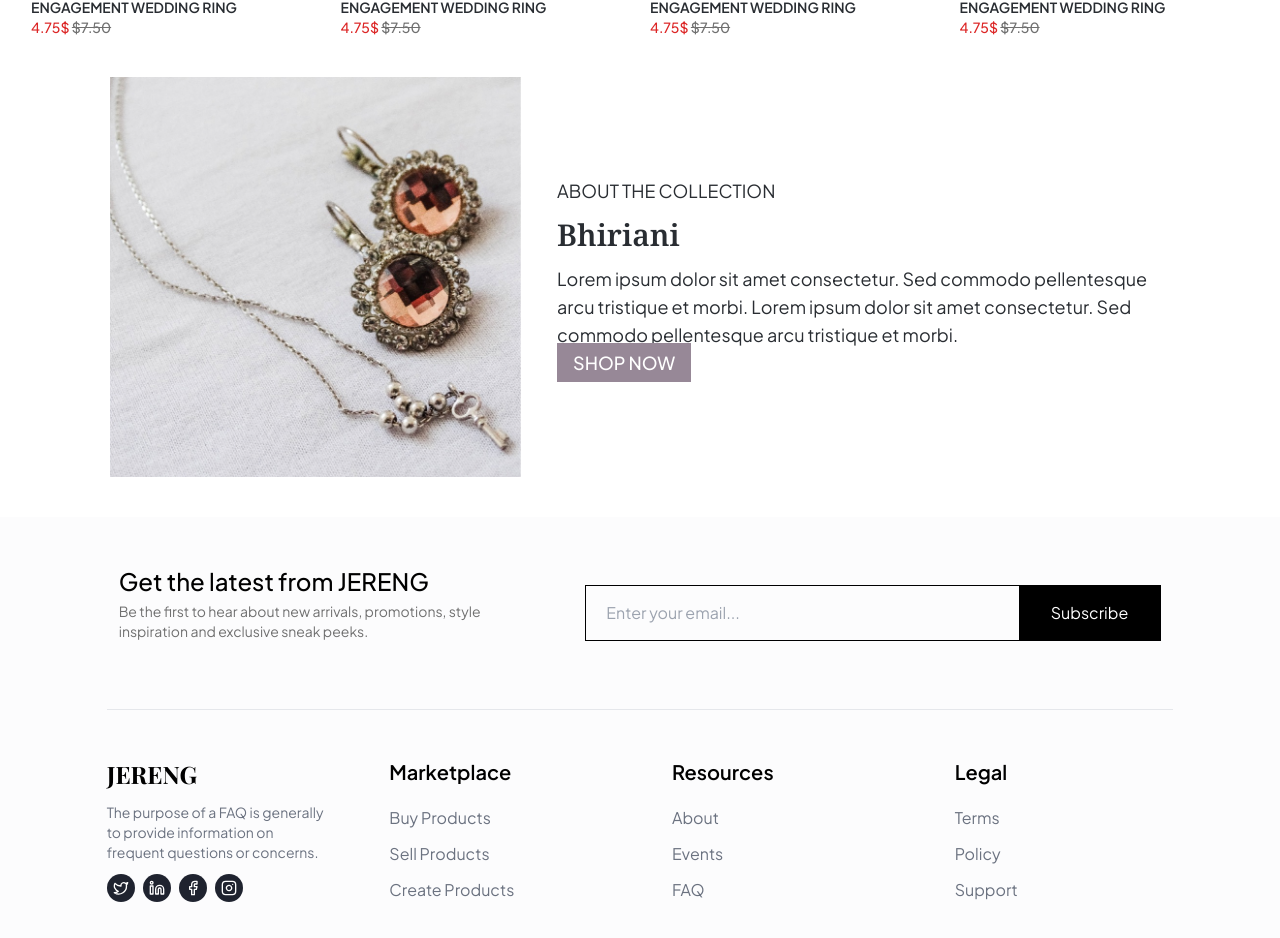
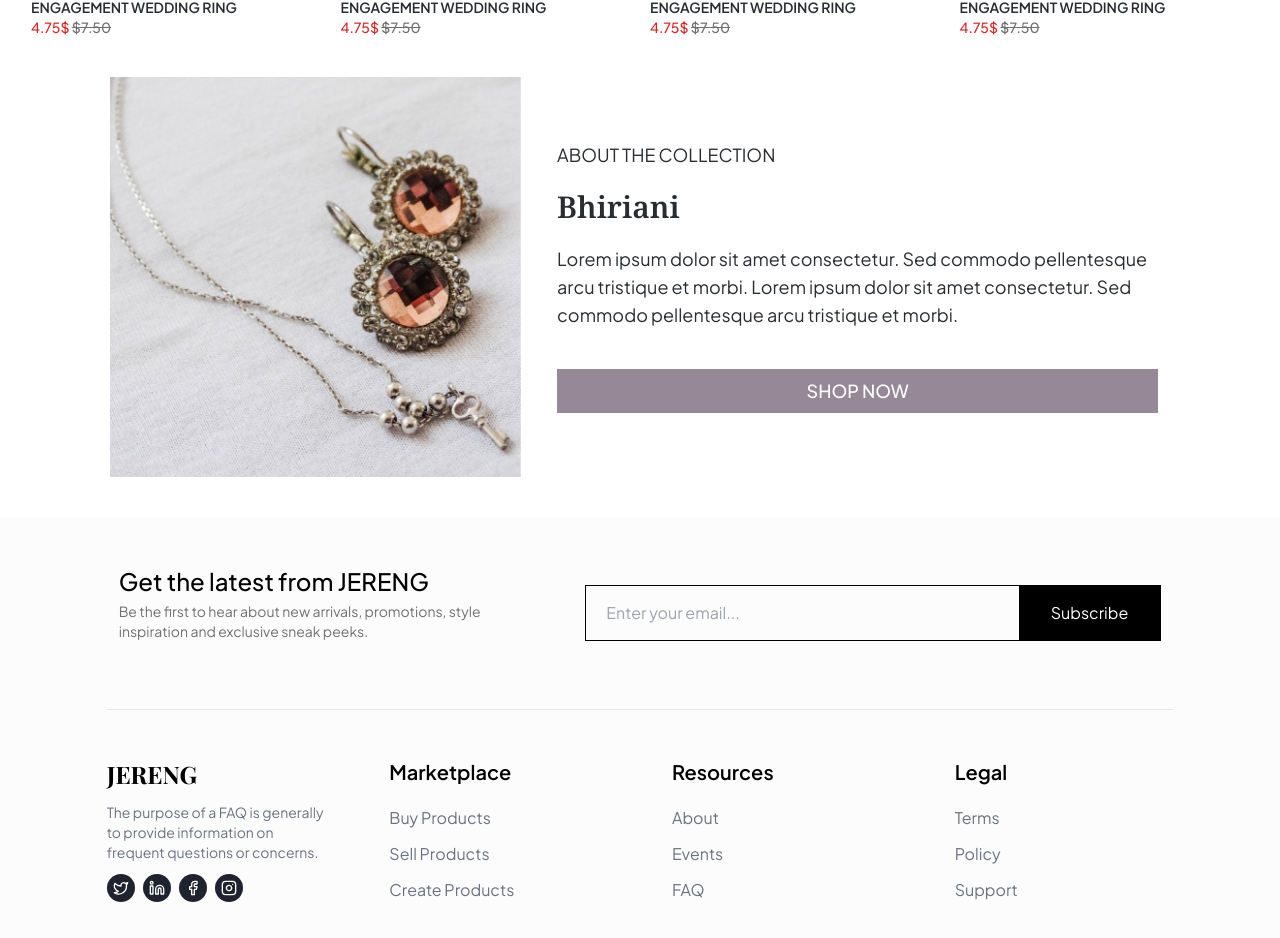
Before and after one commit to YeeshaDev/hng-minishop, a React (Vite) app: page /product_details in a window 1280 px wide. Shown: the part 2332-3270 px from the top of the page. Built offline with nearby package versions, Linux system fonts and the light colour scheme; the HTML template or start-up script is replaced by a standard one; a web font is replaced by a local one.

Commit message:
Update ProductDetails.jsx

```diff
--- a/pages/ProductDetails.jsx
+++ b/pages/ProductDetails.jsx
@@ -231,7 +231,7 @@ function ProductDetails() {
           />
         </div>
 
-        <div className="lg:max-w-[50%] mt-3 sm:mt-0 space-y-3 px-3  md:text-lg text-textClr">
+        <div className="lg:max-w-[50%] mt-3 sm:mt-0 flex flex-col gap-y-5 px-3  md:text-lg text-textClr">
           <span>ABOUT THE COLLECTION</span>
           <h3 className="!font-noto font-semibold text-3xl">Bhiriani</h3>
           <p classNmae="pb-6 tracking-wider text-sm leading-[3]">
@@ -239,7 +239,7 @@ function ProductDetails() {
             arcu tristique et morbi. Lorem ipsum dolor sit amet consectetur. Sed
             commodo pellentesque arcu tristique et morbi.
           </p>
-          <Link to="/" className=" text-center !mt-6 bg-purpleClr py-2 px-4 text-white uppercase font-medium ">
+          <Link to="/" className=" text-center !mt-5 bg-purpleClr py-2 px-4 text-white uppercase font-medium ">
             shop now
           </Link>
         </div>
```
